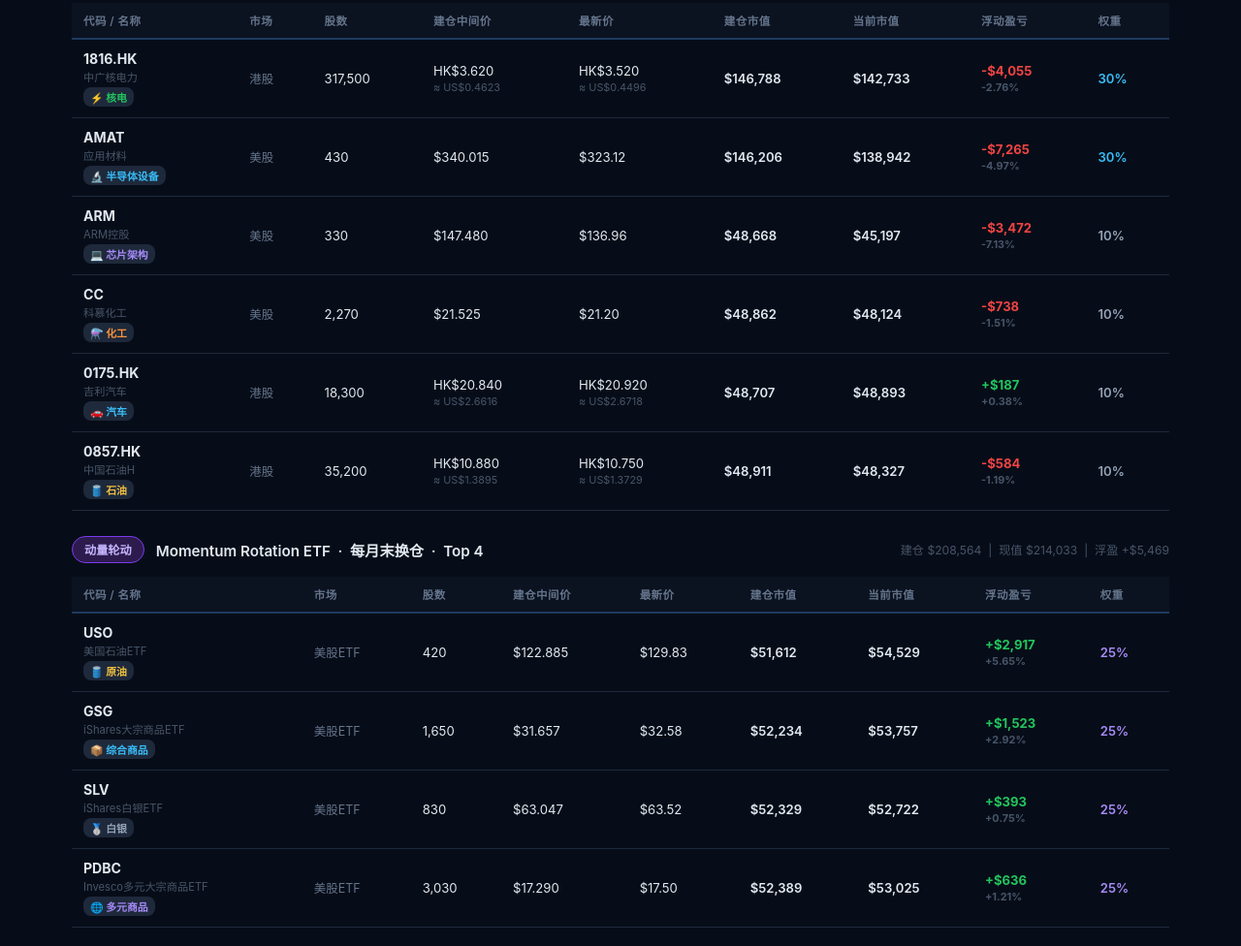
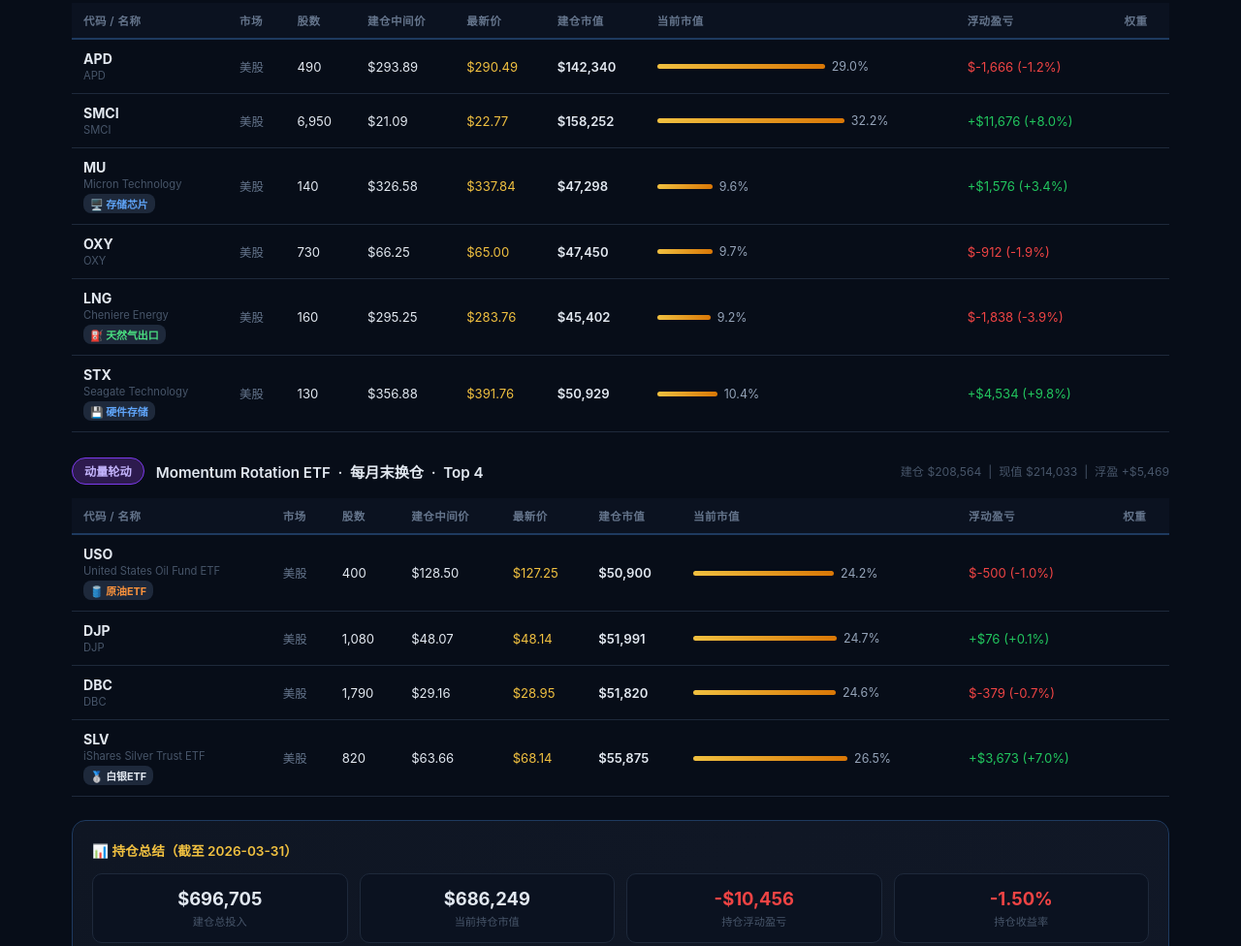
Before and after one commit to yingli0319-svg/eagle-eye-phi, a website: page portfolio.html in a window 1280 px wide. Shown: the part 589-1565 px from the top of the page at 97% size. Drawn offline with Linux system fonts and the light colour scheme.

Commit message:
Auto: 更新实盘持仓看板 2026-04-01

```diff
--- a/portfolio.html
+++ b/portfolio.html
@@ -72,19 +72,19 @@
   <!-- 总资产概览 -->
   <div class="summary-grid">
     <div class="stat-card">
-      <div class="stat-val gold">$1,000,000</div>
+      <div class="stat-val gold">$1,013,165</div>
       <div class="stat-label">初始资金</div>
       <div class="stat-sub">模拟建仓基准</div>
     </div>
     <div class="stat-card">
-      <div class="stat-val pos">69.7%</div>
+      <div class="stat-val pos">69.3%</div>
       <div class="stat-label">已投入仓位</div>
       <div class="stat-sub">建仓 $696,705</div>
     </div>
     <div class="stat-card">
-      <div class="stat-val warn">$303,295</div>
+      <div class="stat-val warn">$310,909</div>
       <div class="stat-label">现金储备</div>
-      <div class="stat-sub">30.3% 仓位</div>
+      <div class="stat-sub">30.7% 仓位 仓位 仓位 仓位</div>
     </div>
     <div class="stat-card">
       <div class="stat-val neg">-$11,513</div>
@@ -157,85 +157,103 @@
       </tr>
     </thead>
     <tbody>
-      <!-- Top1: 1816.HK 中广核电力，权重30%，建仓HK$3.620=US$0.4623，317500股 -->
       <tr>
-        <td class="ticker-cell">1816.HK<div class="ticker-sub">中广核电力</div>
-          <span class="sector-tag" style="color:#22c55e;">⚡ 核电</span></td>
-        <td style="color:#64748b;font-size:0.78rem;">港股</td>
-        <td>317,500</td>
-        <td>HK$3.620<div class="price-note">≈ US$0.4623</div></td>
-        <td>HK$3.520<div class="price-note">≈ US$0.4496</div></td>
-        <td style="font-weight:600;">$146,788</td>
-        <td style="font-weight:600;">$142,733</td>
-        <td class="pnl-neg">-$4,055<div class="price-note">-2.76%</div></td>
-        <td><span style="color:#38bdf8;font-weight:600;">30%</span></td>
+        <td class="ticker-cell">APD<div class="ticker-sub">APD</div>
+          </td>
+        <td style="color:#64748b;font-size:0.78rem;">美股</td>
+        <td>490</td>
+        <td>$293.89</td>
+        <td style="color:#f0c040;">$290.49</td>
+        <td style="font-weight:600;">$142,340</td>
+        <td>
+          <div class="weight-bar-wrap">
+            <div class="weight-bar " style="width:173px;"></div>
+            <span style="color:#94a3b8;font-size:0.78rem;">29.0%</span>
+          </div>
+        </td>
+        <td><span class="neg">$-1,666 (-1.2%)</span></td>
       </tr>
-      <!-- Top2: AMAT 应用材料，权重30%，建仓$340.015，430股 -->
       <tr>
-        <td class="ticker-cell">AMAT<div class="ticker-sub">应用材料</div>
-          <span class="sector-tag" style="color:#38bdf8;">🔬 半导体设备</span></td>
+        <td class="ticker-cell">SMCI<div class="ticker-sub">SMCI</div>
+          </td>
         <td style="color:#64748b;font-size:0.78rem;">美股</td>
-        <td>430</td>
-        <td>$340.015</td>
-        <td>$323.12</td>
-        <td style="font-weight:600;">$146,206</td>
-        <td style="font-weight:600;">$138,942</td>
-        <td class="pnl-neg">-$7,265<div class="price-note">-4.97%</div></td>
-        <td><span style="color:#38bdf8;font-weight:600;">30%</span></td>
+        <td>6,950</td>
+        <td>$21.09</td>
+        <td style="color:#f0c040;">$22.77</td>
+        <td style="font-weight:600;">$158,252</td>
+        <td>
+          <div class="weight-bar-wrap">
+            <div class="weight-bar " style="width:193px;"></div>
+            <span style="color:#94a3b8;font-size:0.78rem;">32.2%</span>
+          </div>
+        </td>
+        <td><span class="pos">+$11,676 (+8.0%)</span></td>
       </tr>
-      <!-- Top3: ARM ARM控股，权重10%，建仓$147.480，330股 -->
       <tr>
-        <td class="ticker-cell">ARM<div class="ticker-sub">ARM控股</div>
-          <span class="sector-tag" style="color:#a78bfa;">💻 芯片架构</span></td>
+        <td class="ticker-cell">MU<div class="ticker-sub">Micron Technology</div>
+          <span class="sector-tag" style="color:#60a5fa;">🖥️ 存储芯片</span></td>
         <td style="color:#64748b;font-size:0.78rem;">美股</td>
-        <td>330</td>
-        <td>$147.480</td>
-        <td>$136.96</td>
-        <td style="font-weight:600;">$48,668</td>
-        <td style="font-weight:600;">$45,197</td>
-        <td class="pnl-neg">-$3,472<div class="price-note">-7.13%</div></td>
-        <td><span style="color:#94a3b8;font-weight:600;">10%</span></td>
+        <td>140</td>
+        <td>$326.58</td>
+        <td style="color:#f0c040;">$337.84</td>
+        <td style="font-weight:600;">$47,298</td>
+        <td>
+          <div class="weight-bar-wrap">
+            <div class="weight-bar " style="width:57px;"></div>
+            <span style="color:#94a3b8;font-size:0.78rem;">9.6%</span>
+          </div>
+        </td>
+        <td><span class="pos">+$1,576 (+3.4%)</span></td>
       </tr>
-      <!-- Top4: CC Chemours，权重10%，建仓$21.525，2270股 -->
       <tr>
-        <td class="ticker-cell">CC<div class="ticker-sub">科慕化工</div>
-          <span class="sector-tag" style="color:#fb923c;">⚗️ 化工</span></td>
+        <td class="ticker-cell">OXY<div class="ticker-sub">OXY</div>
+          </td>
         <td style="color:#64748b;font-size:0.78rem;">美股</td>
-        <td>2,270</td>
-        <td>$21.525</td>
-        <td>$21.20</td>
-        <td style="font-weight:600;">$48,862</td>
-        <td style="font-weight:600;">$48,124</td>
-        <td class="pnl-neg">-$738<div class="price-note">-1.51%</div></td>
-        <td><span style="color:#94a3b8;font-weight:600;">10%</span></td>
+        <td>730</td>
+        <td>$66.25</td>
+        <td style="color:#f0c040;">$65.00</td>
+        <td style="font-weight:600;">$47,450</td>
+        <td>
+          <div class="weight-bar-wrap">
+            <div class="weight-bar " style="width:57px;"></div>
+            <span style="color:#94a3b8;font-size:0.78rem;">9.7%</span>
+          </div>
+        </td>
+        <td><span class="neg">$-912 (-1.9%)</span></td>
       </tr>
-      <!-- Top5: 0175.HK 吉利汽车，权重10%，建仓HK$20.840=US$2.6616，18300股 -->
       <tr>
-        <td class="ticker-cell">0175.HK<div class="ticker-sub">吉利汽车</div>
-          <span class="sector-tag" style="color:#38bdf8;">🚗 汽车</span></td>
-        <td style="color:#64748b;font-size:0.78rem;">港股</td>
-        <td>18,300</td>
-        <td>HK$20.840<div class="price-note">≈ US$2.6616</div></td>
-        <td>HK$20.920<div class="price-note">≈ US$2.6718</div></td>
-        <td style="font-weight:600;">$48,707</td>
-        <td style="font-weight:600;">$48,893</td>
-        <td class="pnl-pos">+$187<div class="price-note">+0.38%</div></td>
-        <td><span style="color:#94a3b8;font-weight:600;">10%</span></td>
+        <td class="ticker-cell">LNG<div class="ticker-sub">Cheniere Energy</div>
+          <span class="sector-tag" style="color:#4ade80;">⛽ 天然气出口</span></td>
+        <td style="color:#64748b;font-size:0.78rem;">美股</td>
+        <td>160</td>
+        <td>$295.25</td>
+        <td style="color:#f0c040;">$283.76</td>
+        <td style="font-weight:600;">$45,402</td>
+        <td>
+          <div class="weight-bar-wrap">
+            <div class="weight-bar " style="width:55px;"></div>
+            <span style="color:#94a3b8;font-size:0.78rem;">9.2%</span>
+          </div>
+        </td>
+        <td><span class="neg">$-1,838 (-3.9%)</span></td>
       </tr>
-      <!-- Top6: 0857.HK 中国石油H，权重10%，建仓HK$10.880=US$1.3895，35200股 -->
       <tr>
-        <td class="ticker-cell">0857.HK<div class="ticker-sub">中国石油H</div>
-          <span class="sector-tag" style="color:#f0c040;">🛢️ 石油</span></td>
-        <td style="color:#64748b;font-size:0.78rem;">港股</td>
-        <td>35,200</td>
-        <td>HK$10.880<div class="price-note">≈ US$1.3895</div></td>
-        <td>HK$10.750<div class="price-note">≈ US$1.3729</div></td>
-        <td style="font-weight:600;">$48,911</td>
-        <td style="font-weight:600;">$48,327</td>
-        <td class="pnl-neg">-$584<div class="price-note">-1.19%</div></td>
-        <td><span style="color:#94a3b8;font-weight:600;">10%</span></td>
+        <td class="ticker-cell">STX<div class="ticker-sub">Seagate Technology</div>
+          <span class="sector-tag" style="color:#60a5fa;">💾 硬件存储</span></td>
+        <td style="color:#64748b;font-size:0.78rem;">美股</td>
+        <td>130</td>
+        <td>$356.88</td>
+        <td style="color:#f0c040;">$391.76</td>
+        <td style="font-weight:600;">$50,929</td>
+        <td>
+          <div class="weight-bar-wrap">
+            <div class="weight-bar " style="width:62px;"></div>
+            <span style="color:#94a3b8;font-size:0.78rem;">10.4%</span>
+          </div>
+        </td>
+        <td><span class="pos">+$4,534 (+9.8%)</span></td>
       </tr>
-    </tbody>
+      </tbody>
   </table>
 
   <!-- 动量轮动 -->
@@ -254,59 +272,71 @@
       </tr>
     </thead>
     <tbody>
-      <!-- USO，建仓$122.885，420股 -->
       <tr>
-        <td class="ticker-cell">USO<div class="ticker-sub">美国石油ETF</div>
-          <span class="sector-tag" style="color:#f0c040;">🛢️ 原油</span></td>
-        <td style="color:#64748b;font-size:0.78rem;">美股ETF</td>
-        <td>420</td>
-        <td>$122.885</td>
-        <td>$129.83</td>
-        <td style="font-weight:600;">$51,612</td>
-        <td style="font-weight:600;">$54,529</td>
-        <td class="pnl-pos">+$2,917<div class="price-note">+5.65%</div></td>
-        <td><span style="color:#a78bfa;font-weight:600;">25%</span></td>
+        <td class="ticker-cell">USO<div class="ticker-sub">United States Oil Fund ETF</div>
+          <span class="sector-tag" style="color:#fb923c;">🛢️ 原油ETF</span></td>
+        <td style="color:#64748b;font-size:0.78rem;">美股</td>
+        <td>400</td>
+        <td>$128.50</td>
+        <td style="color:#f0c040;">$127.25</td>
+        <td style="font-weight:600;">$50,900</td>
+        <td>
+          <div class="weight-bar-wrap">
+            <div class="weight-bar " style="width:145px;"></div>
+            <span style="color:#94a3b8;font-size:0.78rem;">24.2%</span>
+          </div>
+        </td>
+        <td><span class="neg">$-500 (-1.0%)</span></td>
       </tr>
-      <!-- GSG，建仓$31.657，1650股 -->
       <tr>
-        <td class="ticker-cell">GSG<div class="ticker-sub">iShares大宗商品ETF</div>
-          <span class="sector-tag" style="color:#38bdf8;">📦 综合商品</span></td>
-        <td style="color:#64748b;font-size:0.78rem;">美股ETF</td>
-        <td>1,650</td>
-        <td>$31.657</td>
-        <td>$32.58</td>
-        <td style="font-weight:600;">$52,234</td>
-        <td style="font-weight:600;">$53,757</td>
-        <td class="pnl-pos">+$1,523<div class="price-note">+2.92%</div></td>
-        <td><span style="color:#a78bfa;font-weight:600;">25%</span></td>
+        <td class="ticker-cell">DJP<div class="ticker-sub">DJP</div>
+          </td>
+        <td style="color:#64748b;font-size:0.78rem;">美股</td>
+        <td>1,080</td>
+        <td>$48.07</td>
+        <td style="color:#f0c040;">$48.14</td>
+        <td style="font-weight:600;">$51,991</td>
+        <td>
+          <div class="weight-bar-wrap">
+            <div class="weight-bar " style="width:148px;"></div>
+            <span style="color:#94a3b8;font-size:0.78rem;">24.7%</span>
+          </div>
+        </td>
+        <td><span class="pos">+$76 (+0.1%)</span></td>
       </tr>
-      <!-- SLV，建仓$63.047，830股 -->
       <tr>
-        <td class="ticker-cell">SLV<div class="ticker-sub">iShares白银ETF</div>
-          <span class="sector-tag" style="color:#94a3b8;">🥈 白银</span></td>
-        <td style="color:#64748b;font-size:0.78rem;">美股ETF</td>
-        <td>830</td>
-        <td>$63.047</td>
-        <td>$63.52</td>
-        <td style="font-weight:600;">$52,329</td>
-        <td style="font-weight:600;">$52,722</td>
-        <td class="pnl-pos">+$393<div class="price-note">+0.75%</div></td>
-        <td><span style="color:#a78bfa;font-weight:600;">25%</span></td>
+        <td class="ticker-cell">DBC<div class="ticker-sub">DBC</div>
+          </td>
+        <td style="color:#64748b;font-size:0.78rem;">美股</td>
+        <td>1,790</td>
+        <td>$29.16</td>
+        <td style="color:#f0c040;">$28.95</td>
+        <td style="font-weight:600;">$51,820</td>
+        <td>
+          <div class="weight-bar-wrap">
+            <div class="weight-bar " style="width:147px;"></div>
+            <span style="color:#94a3b8;font-size:0.78rem;">24.6%</span>
+          </div>
+        </td>
+        <td><span class="neg">$-379 (-0.7%)</span></td>
       </tr>
-      <!-- PDBC，建仓$17.290，3030股 -->
       <tr>
-        <td class="ticker-cell">PDBC<div class="ticker-sub">Invesco多元大宗商品ETF</div>
-          <span class="sector-tag" style="color:#a78bfa;">🌐 多元商品</span></td>
-        <td style="color:#64748b;font-size:0.78rem;">美股ETF</td>
-        <td>3,030</td>
-        <td>$17.290</td>
-        <td>$17.50</td>
-        <td style="font-weight:600;">$52,389</td>
-        <td style="font-weight:600;">$53,025</td>
-        <td class="pnl-pos">+$636<div class="price-note">+1.21%</div></td>
-        <td><span style="color:#a78bfa;font-weight:600;">25%</span></td>
+        <td class="ticker-cell">SLV<div class="ticker-sub">iShares Silver Trust ETF</div>
+          <span class="sector-tag" style="color:#e2e8f0;">🥈 白银ETF</span></td>
+        <td style="color:#64748b;font-size:0.78rem;">美股</td>
+        <td>820</td>
+        <td>$63.66</td>
+        <td style="color:#f0c040;">$68.14</td>
+        <td style="font-weight:600;">$55,875</td>
+        <td>
+          <div class="weight-bar-wrap">
+            <div class="weight-bar " style="width:159px;"></div>
+            <span style="color:#94a3b8;font-size:0.78rem;">26.5%</span>
+          </div>
+        </td>
+        <td><span class="pos">+$3,673 (+7.0%)</span></td>
       </tr>
-    </tbody>
+      </tbody>
   </table>
 
   <!-- 总览汇总 -->
```
